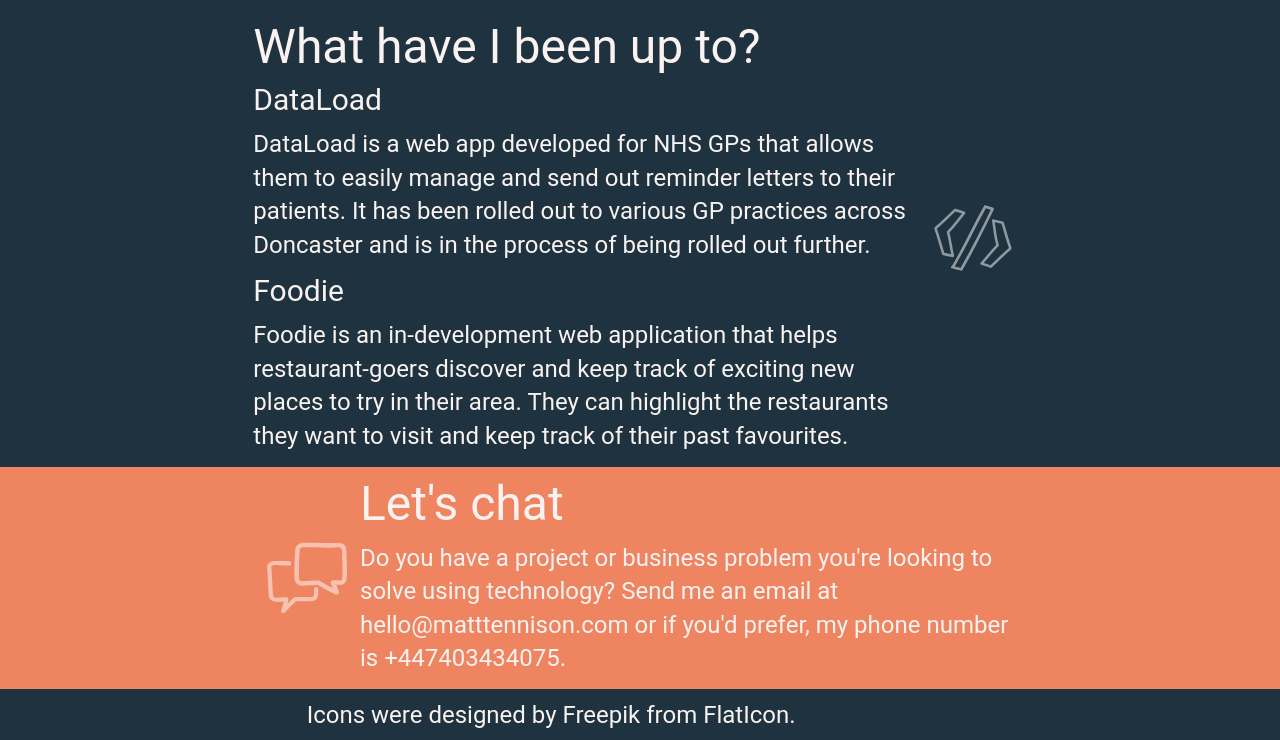
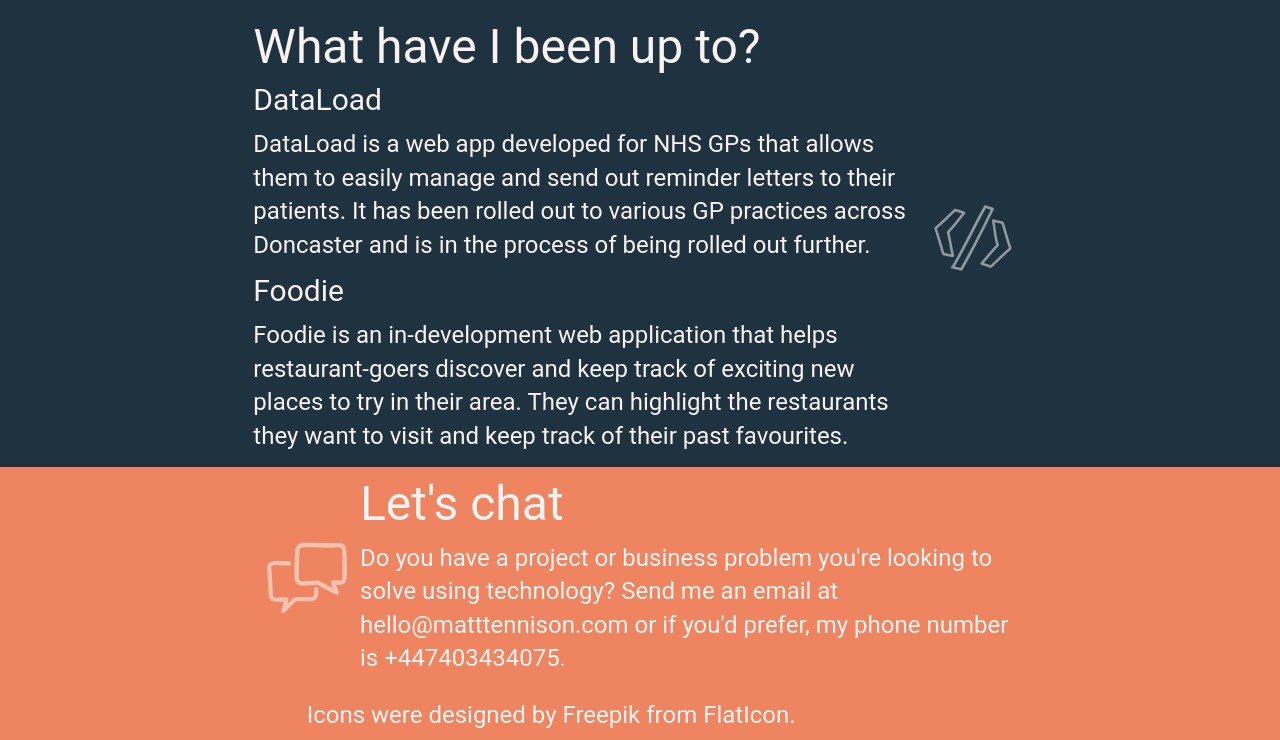
Before and after one commit to MattTennison/MattTennison.github.io, a plain HTML site: page index.html in a window 1280 px wide. Shown: the part 1065-1805 px from the top of the page. Drawn offline with Linux system fonts and the light colour scheme.

Commit message:
Change Background of Icon Attribution
To match the header, so the overscroll matches on both the top and the bottom.

```diff
--- a/index.html
+++ b/index.html
@@ -61,7 +61,7 @@
                 <p>Do you have a project or business problem you're looking to solve using technology? Send me an email at <a href="mailto:hello@matttennison.com">hello@matttennison.com</a> or if you'd prefer, my phone number is <a href="tel:447403434075">+447403434075.</a></p>
             </div>
         </div>
-        <div class="content content--dark">
+        <div class="content content--light">
             <div class="container container--centered">
                 Icons were designed by Freepik from <a href="https://flaticon.com">FlatIcon</a>.
             </div>
```
